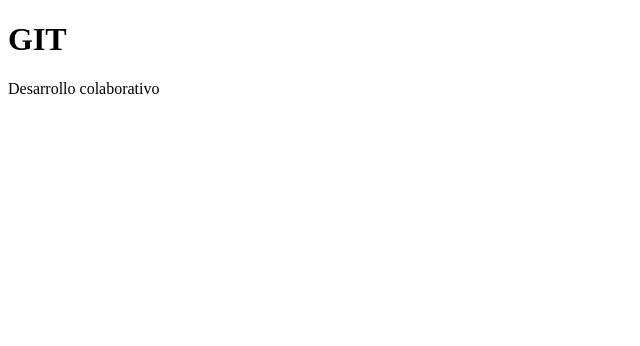
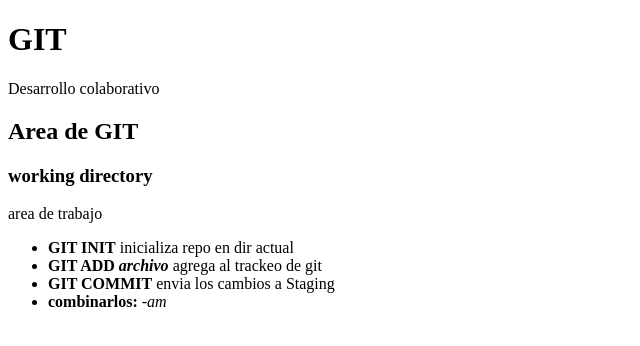
Before and after one commit to mativarela/git_curso, a plain HTML site: page index.html in a window 1280 px wide. Shown: the whole page, without its empty margins (0-640 px from the left). Drawn offline with Linux system fonts and the light colour scheme.

Commit message:
agrego estrucutra 'area git'

```diff
--- a/index.html
+++ b/index.html
@@ -11,5 +11,22 @@
         <h1>GIT</h1>
         <p>Desarrollo colaborativo</p>
     </header>
+
+    <section>
+        <h2>Area de GIT</h2>
+        <article>
+            <h3>working directory</h3>
+            <p>
+                area de trabajo
+            </p>
+
+            <ul class="commands">
+                <li><strong>GIT INIT</strong> inicializa repo en dir actual</li>
+                <li><strong>GIT ADD <em>archivo</em></strong> agrega al trackeo de git</li>
+                <li><strong>GIT COMMIT</strong> envia los cambios a Staging</li>
+                    <li><strong>combinarlos:</strong> <em>-am</em></li>
+            </ul>
+        </article>
+    </section>
 </body>
 </html>
```
